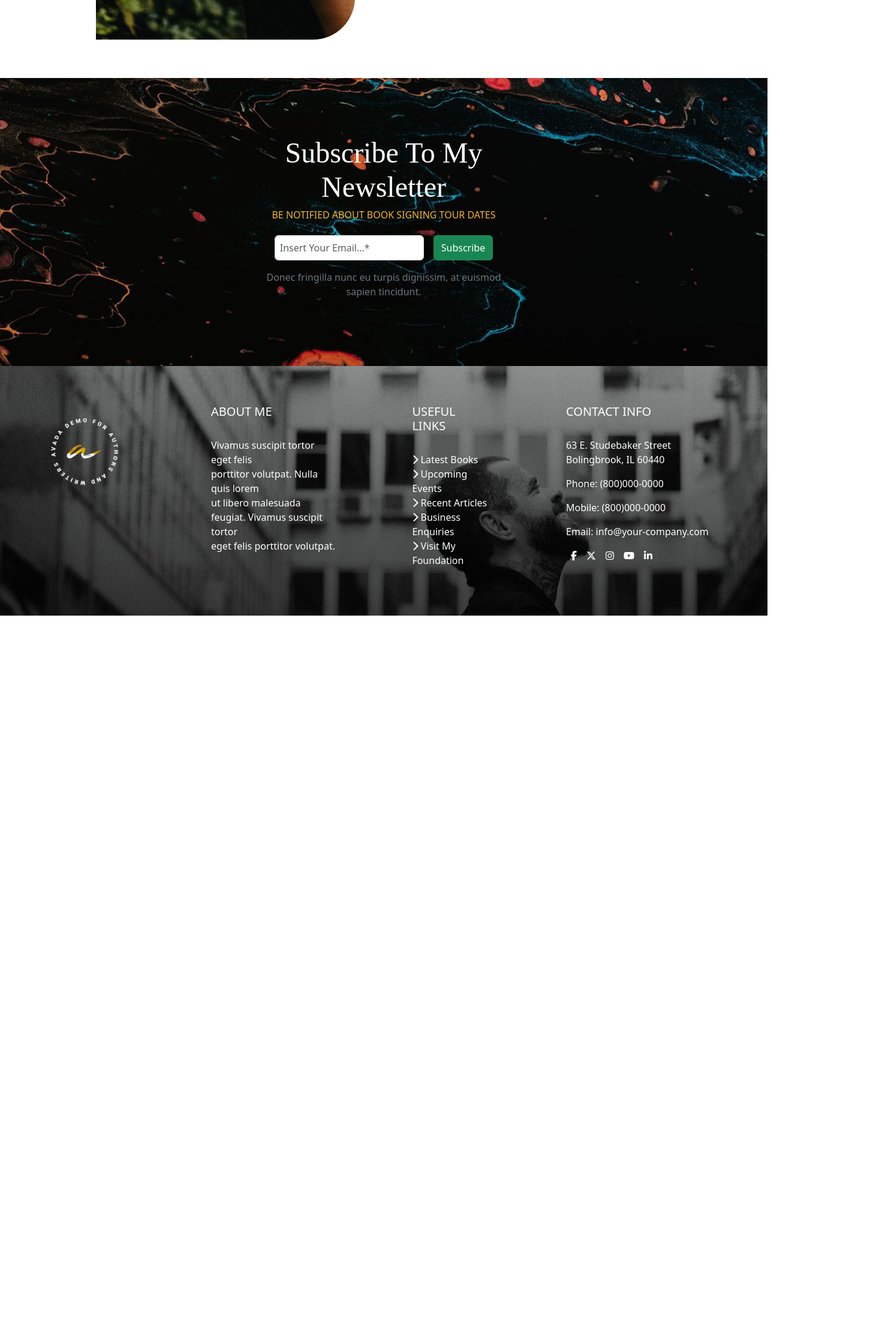
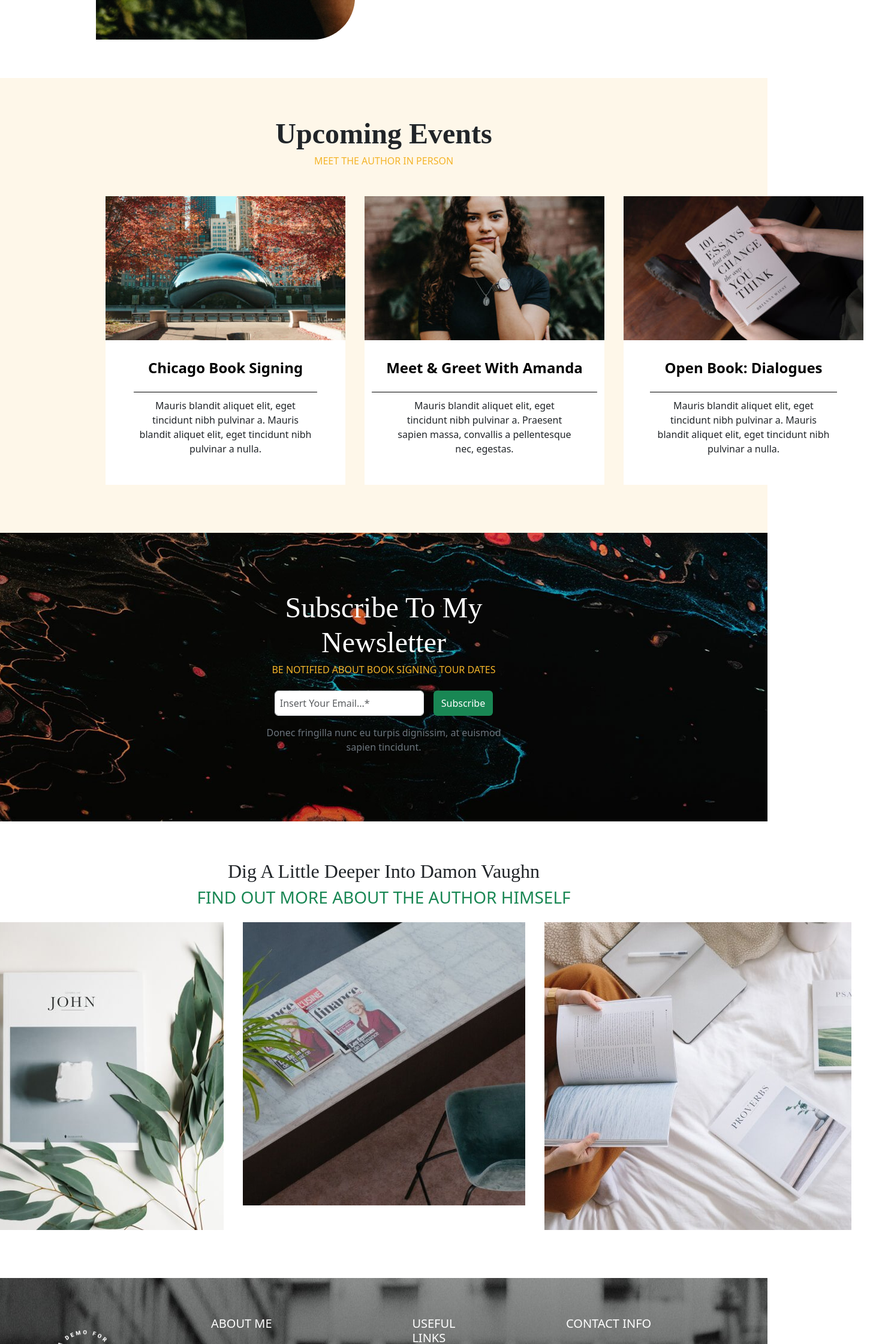
Before and after one commit to Masterkudi/proj-html-vuejs, a Vue app: page / in a window 1280 px wide. Shown: the part 3160-5400 px from the top of the page at 60% size, 1456 px wide, since content can reach past the window. Before the commit the page ends 4186 px from the top, so only its background shows below. Built offline with nearby package versions, Linux system fonts and the light colour scheme.

Commit message:
sezioni 5a e 7a del main completate

```diff
--- a/src/App.vue
+++ b/src/App.vue
@@ -109,7 +109,8 @@ export default {
               <div style="background-color: #FEF7E9; padding: 3rem;">
                 <h3>A Unique View On The World</h3>
                 <p>Donec sollicitudin molestie malesuada. Curabitur arcu erat, accumsan id imperdiet et, porttitor at sem.
-                Vestibulum ac diam sit amet quam vehicula elementum sed sit amet dui. Nulla quis lorem ut libero malesuada
+                  Vestibulum ac diam sit amet quam vehicula elementum sed sit amet dui. Nulla quis lorem ut libero
+                  malesuada
                   feugiat. Vestibulum ac diam sit amet.</p>
               </div>
               <div class="d-flex flex-direction-row text-center">
@@ -125,8 +126,60 @@ export default {
 
     </div>
     <!-- QUINTA SEZIONE DEL MAIN -->
-    <div>
+    <div class="container-events">
+      <div class="d-flex justify-content-center">
+        <div class="align-items-center text-center">
+          <h2 style="font-family: 'Playfair Display', serif;">Upcoming Events</h2>
+          <h3>MEET THE AUTHOR IN PERSON</h3>
+        </div>
+      </div>
+      <div class="row">
+        <div class="cols-4 d-flex justify-content-between">
+          <div class="p-3">
+            <div class="bg-white">
+              <img src="./assets/img/event-05-400x240.jpg" alt="">
+              <div class="p-2">
+                <h2 class="text-center align-items-center"><a class="text-center p-4 " href="#"
+                    style="border-bottom: 1px solid black;">Chicago Book Signing</a></h2>
+                <p class="p-4 text-center">
+                  Mauris blandit aliquet elit, eget <br> tincidunt nibh pulvinar a. Mauris <br> blandit aliquet elit, eget
+                  tincidunt nibh <br> pulvinar a nulla.
+                </p>
+              </div>
 
+            </div>
+          </div>
+          <div class="p-3">
+            <div class="bg-white">
+              <img src="./assets/img/event-04-400x240.jpg" alt="">
+              <div class="p-2">
+                <h2 class="text-center align-items-center"><a class="text-center p-4 " href="#"
+                    style="border-bottom: 1px solid black;">Meet & Greet With Amanda</a></h2>
+                <p class="p-4 text-center">
+                  Mauris blandit aliquet elit, eget <br> tincidunt nibh pulvinar a. Praesent <br> sapien massa, convallis
+                  a pellentesque <br> nec, egestas.
+                </p>
+              </div>
+
+            </div>
+          </div>
+          <div class="p-3">
+            <div class="bg-white">
+              <img src="./assets/img/event-07-400x240.jpg" alt="">
+              <div class="p-2">
+                <h2 class="text-center align-items-center"><a class="text-center p-4 " href="#"
+                    style="border-bottom: 1px solid black;">Open Book: Dialogues</a></h2>
+                <p class="p-4 text-center">
+                  Mauris blandit aliquet elit, eget <br> tincidunt nibh pulvinar a. Mauris <br> blandit aliquet elit, eget
+                  tincidunt nibh <br> pulvinar a nulla.
+                </p>
+              </div>
+
+
+            </div>
+          </div>
+        </div>
+      </div>
     </div>
     <!-- SESTA SEZIONE DEL MAIN -->
     <div class="container-subscribe">
@@ -154,7 +207,33 @@ export default {
     </div>
     <!-- SETTIMA SEZIONE DEL MAIN -->
     <div>
-
+      <div class="container-himself">
+      <div class="d-flex justify-content-center">
+        <div class="align-items-center text-center">
+          <h2 style="font-family: 'Playfair Display', serif;">Dig A Little Deeper Into Damon Vaughn</h2>
+          <h3 class="text-success">FIND OUT MORE ABOUT THE AUTHOR HIMSELF</h3>
+        </div>
+      </div>
+      <div class="row">
+        <div class="cols-4 d-flex justify-content-center">
+          <div class="p-3">
+            <div class="bg-white">
+              <img src="./assets/img/box-1.jpg" alt="">
+            </div>
+          </div>
+          <div class="p-3">
+            <div class="bg-white">
+              <img src="./assets/img/box-4.jpg" alt="">
+            </div>
+          </div>
+          <div class="p-3">
+            <div class="bg-white">
+              <img src="./assets/img/box-3.jpg" alt="">
+            </div>
+          </div>
+        </div>
+      </div>
+    </div>
     </div>
     <!-- OTTAVA SEZIONE DEL MAIN -->
     <div>
@@ -260,4 +339,34 @@ export default {
   background-position-x: center;
   padding: 6rem 15rem;
 }
+
+.container-events {
+  background-color: #FEF7E9;
+  padding: 4rem 10rem;
+}
+
+.container-events h2 {
+  font-size: 3rem;
+  font-weight: 600;
+}
+
+.container-events a {
+  font-size: 1.5rem;
+  color: #000;
+
+  text-decoration: none;
+}
+
+.container-events h3 {
+  color: #F4B429;
+  font-size: 1rem;
+  margin-bottom: 2rem;
+}
+.container-himself {
+  padding: 4rem 10rem;
+}
+.container-himself .cols-4 {
+  background-position-y: center;
+  background-position-x: center;
+}
 </style>
```
Lines whose indentation alone changed are shown as unchanged.
